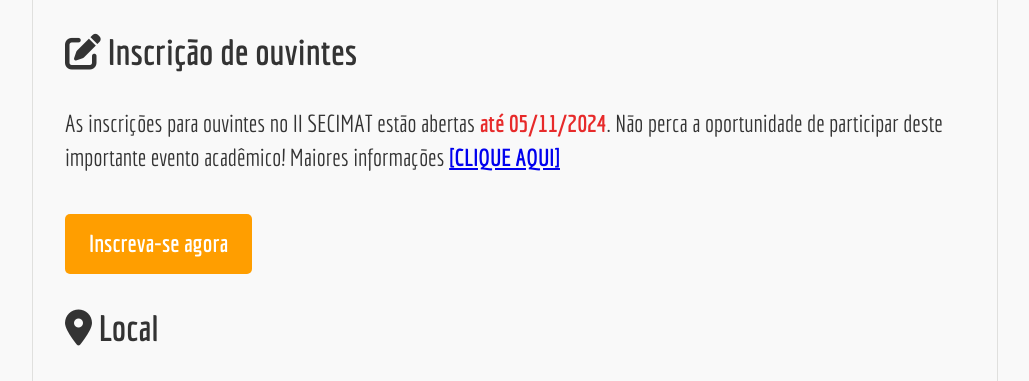
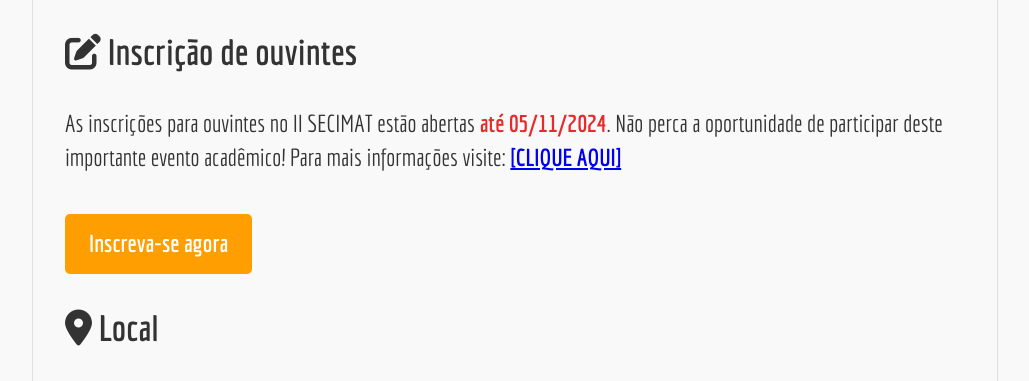
Before and after one commit to msanches/iisecimat, a plain HTML site: page index.html in a window 1280 px wide. Shown: the part 1631-2012 px from the top of the page, without its empty margins (125-1154 px from the left). Drawn offline with Linux system fonts and the light colour scheme; a web font is replaced by a local one.

Commit message:
correção

```diff
--- a/index.html
+++ b/index.html
@@ -83,7 +83,7 @@
 
         <section id="inscricao">
             <h2><i class="fa-solid fa-pen-to-square"></i> Inscrição de ouvintes</h2>
-            <p>As inscrições para ouvintes no II SECIMAT estão abertas <span class="alerta">até 05/11/2024</span>. Não perca a oportunidade de participar deste importante evento acadêmico! Maiores informações <a href="https://drive.google.com/file/d/1V-PzHQjmB0Ng-B9hjYcdvJE2nAdUggm4/view?usp=sharing" target="_blank"><b>[CLIQUE AQUI]</b></a></p>
+            <p>As inscrições para ouvintes no II SECIMAT estão abertas <span class="alerta">até 05/11/2024</span>. Não perca a oportunidade de participar deste importante evento acadêmico! Para mais informações visite: <a href="https://drive.google.com/file/d/1V-PzHQjmB0Ng-B9hjYcdvJE2nAdUggm4/view?usp=sharing" target="_blank"><b>[CLIQUE AQUI]</b></a></p>
             <a href="https://forms.gle/Eq49UDiJtqquvt1v6" target="_blank" class="cta-button">Inscreva-se agora</a>
         </section>
         <section id="local">
```
